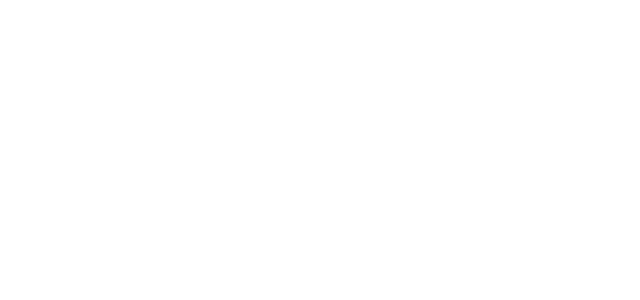
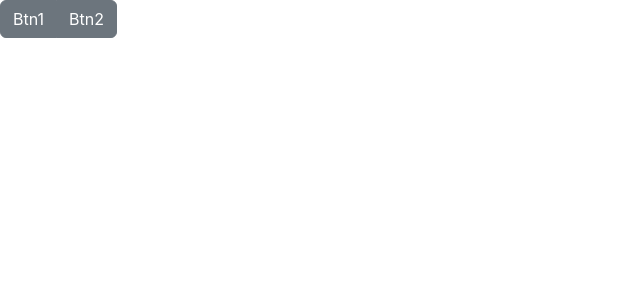
Before and after one commit to IhorTroia/react-hw, a React (Create React App) app: page / in a window 1280 px wide. Shown: the top 300 px of the page, without its empty margins (0-640 px from the left). Built offline with nearby package versions, Linux system fonts and the light colour scheme.

Commit message:
hw 78 done

```diff
--- a/src/App.js
+++ b/src/App.js
@@ -1,9 +1,10 @@
 import './App.css';
+import BtnGroup from "./components/BtnGroup";
 
 function App() {
   return (
     <div className="App">
-
+      <BtnGroup />
     </div>
   );
 }
--- /dev/null
+++ b/src/components/BtnGroup.jsx
@@ -0,0 +1,17 @@
+import React, { useState } from 'react';
+import ButtonGroup from 'react-bootstrap/ButtonGroup';
+import Button from 'react-bootstrap/Button';
+
+function BtnGroup() {
+    const [isActiveBtn1, setIsActiveBtn1] = useState(true);
+    const [isActiveBtn2, setIsActiveBtn2] = useState(true);
+
+    return (
+        <ButtonGroup aria-label="Basic example">
+            <Button disabled={!isActiveBtn1} onClick={() => { setIsActiveBtn1(true); setIsActiveBtn2(false); }} variant="secondary">Btn1</Button>
+            <Button disabled={!isActiveBtn2} onClick={() => { setIsActiveBtn1(false); setIsActiveBtn2(true); }} variant="secondary">Btn2</Button>
+        </ButtonGroup>
+    );
+}
+
+export default BtnGroup;
```
Also changed, not shown: 1 other file (tests, documents, lock files or other folders).
